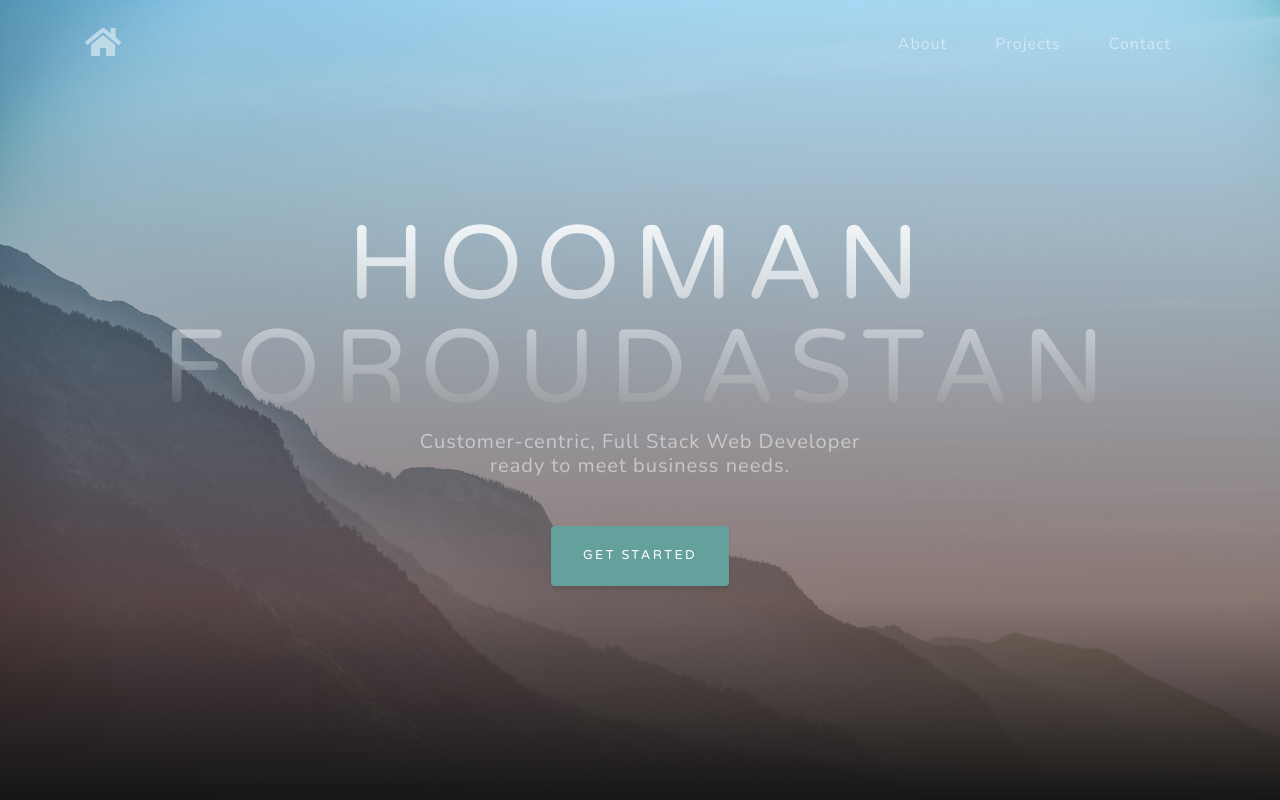
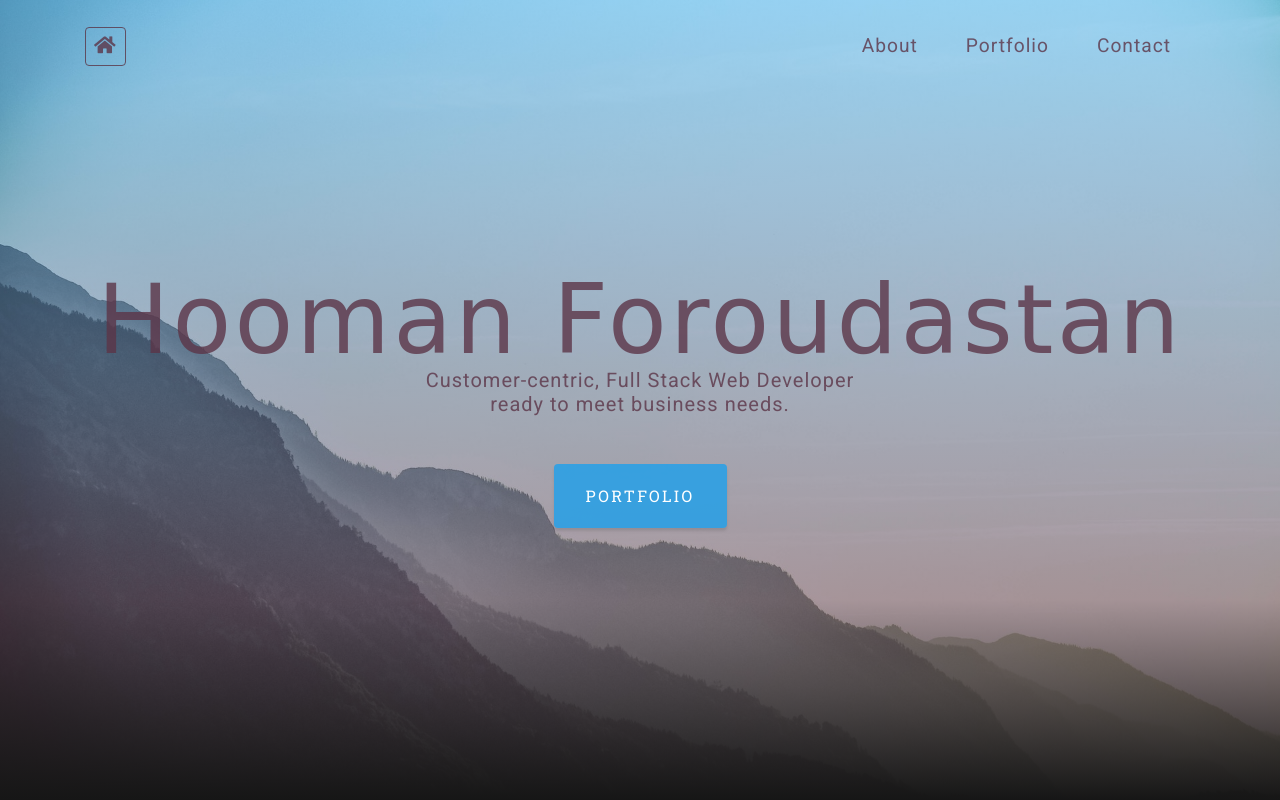
Before and after one commit to hoomanfor/old-portfolio, a plain HTML site: page index.html in a window 1280 px wide. Shown: the top 800 px of the page. Drawn offline with nearby package versions, Linux system fonts and the light colour scheme; a web font is replaced by a local one.

Commit message:
applied desktop-sized media screen styling to nav and homepage headers

```diff
--- a/css/grayscale.css
+++ b/css/grayscale.css
@@ -5,8 +5,7 @@
  */
 
 #mainNav {
-  min-height: 56px;
-  background-color: rgba(255, 255, 255, .4);
+  background-color: rgba(255, 255, 255, 0);
 }
 
 #mainNav .navbar-toggler {
@@ -21,10 +20,17 @@
 }
 
 #mainNav .navbar-brand {
-  color: rgba(255, 255, 255, 0.5);
-  font-weight: 700;
-  padding: 0;
-  font-size: 2rem;
+  color: rgba(91, 53, 71, .8);
+  border: 1px solid rgba(91, 53, 71, .8);
+  border-radius: .25rem;
+  padding: 0.25rem .5rem;
+  font-size: 1.2rem;
+  transition: 0.3s;
+}
+
+#mainNav .navbar-brand:hover {
+  color: rgba(255, 255, 255, .5);
+  border: 1px solid rgba(255, 255, 255, .5);
 }
 
 #mainNav .navbar-nav .nav-item:hover {
@@ -47,16 +53,16 @@
     transition: background-color 0.3s ease-in-out;
   }
   #mainNav .navbar-brand {
-    padding: .5rem 0;
-    color: rgba(255, 255, 255, 0.5);
+    /* something */
   }
   #mainNav .nav-link {
-    transition: none;
+    font-size: 1.2rem;
+    transition: 0.3s;
     padding: 2rem 1.5rem;
-    color: rgba(255, 255, 255, 0.5);
+    color: rgba(91, 53, 71, .8);
   }
   #mainNav .nav-link:hover {
-    color: rgba(255, 255, 255, 0.75);
+    color: rgba(255, 255, 255, 0.5);
   }
   #mainNav .nav-link:active {
     color: white;
@@ -92,7 +98,7 @@
   min-height: 35rem;
   padding: 15rem 0;
   /* background: linear-gradient(to bottom, rgba(22, 22, 22, 0.3) 0%, rgba(95, 65, 65, 0.7) 75%, #161616 100%), url("../img/bg-masthead-d.jpg"); */
-  background: linear-gradient(to bottom, rgba(71, 178, 241, .4) 0%, rgba(95, 65, 65, 0.7) 75%, #161616 100%), url("../img/bg-masthead-e.jpg");
+  background: linear-gradient(to bottom, rgba(71, 178, 241, .5) 0%, rgba(91, 53, 71, .5) 75%, #161616 100%), url("../img/bg-masthead-e.jpg");
   background-position: center;
   background-repeat: no-repeat;
   background-attachment: scroll;
@@ -100,18 +106,25 @@
 }
 
 .masthead h1 {
-  font-family: 'Varela Round';
+  font-family: 'Bellota', cursive;
   font-size: 2.5rem;
   line-height: 2.5rem;
   letter-spacing: 0.8rem;
-  background: -webkit-linear-gradient(rgba(255, 255, 255, 0.9), rgba(255, 255, 255, 0));
-  -webkit-text-fill-color: transparent;
-  -webkit-background-clip: text;
+  color: rgba(91, 53, 71, .8);
 }
 
 .masthead h2 {
+  color: rgba(91, 53, 71, .8);
   max-width: 20rem;
   font-size: 1rem;
+}
+
+/* Temporary Fix for iPhone X Vertical White Bar Artifact */
+@media (max-width: 768px) {
+  .masthead h1,
+  .masthead h2 {
+    font-size: 10px;
+  }
 }
 
 @media (min-width: 768px) {
@@ -127,9 +140,9 @@
     padding: 0;
   }
   .masthead h1 {
-    font-size: 6.5rem;
-    line-height: 6.5rem;
-    letter-spacing: 0.8rem;
+    font-size: 6rem;
+    line-height: 6rem;
+    letter-spacing: 0.2rem;
   }
   .masthead h2 {
     max-width: 30rem;
@@ -140,23 +153,23 @@
 .btn {
   box-shadow: 0 0.1875rem 0.1875rem 0 rgba(0, 0, 0, 0.1) !important;
   padding: 1.25rem 2rem;
-  font-family: 'Varela Round';
-  font-size: 80%;
+  font-family: 'Roboto Slab', serif;
+  font-size: 1rem;
   text-transform: uppercase;
   letter-spacing: .15rem;
   border: 0;
 }
 
 .btn-primary {
-  background-color: #64a19d;
+  background-color: rgba(29, 161, 237, .8);
 }
 
 .btn-primary:hover {
-  background-color: #4f837f;
+  background-color: rgba(29, 161, 237, .4);
 }
 
 .btn-primary:focus {
-  background-color: #4f837f;
+  background-color: rgba(29, 161, 237, .4);
   color: white;
 }
 
@@ -269,7 +282,7 @@
 }
 
 body {
-  font-family: 'Nunito';
+  font-family: 'Roboto', sans-serif;
   letter-spacing: 0.0625em;
 }
 
@@ -297,3 +310,10 @@ a:focus, a:hover {
 footer {
   padding: 5rem 0;
 }
+
+/* Google Fonts
+----
+font-family: 'Roboto', sans-serif;
+font-family: 'Roboto Slab', serif;
+font-family: 'Bellota', cursive;
+---- */
--- a/index.html
+++ b/index.html
@@ -17,6 +17,7 @@
   <link href="vendor/fontawesome-free/css/all.min.css" rel="stylesheet">
   <link href="https://fonts.googleapis.com/css?family=Varela+Round" rel="stylesheet">
   <link href="https://fonts.googleapis.com/css?family=Nunito:200,200i,300,300i,400,400i,600,600i,700,700i,800,800i,900,900i" rel="stylesheet">
+  <link href="https://fonts.googleapis.com/css?family=Bellota|Roboto|Roboto+Slab&display=swap" rel="stylesheet">
 
   <!-- Custom styles for this template -->
   <link href="css/grayscale.css" rel="stylesheet">
@@ -30,7 +31,7 @@
     <div class="container">
       <a class="navbar-brand js-scroll-trigger" href="#page-top"><i class="fas fa-home"></i></a>
       <button class="navbar-toggler navbar-toggler-right" type="button" data-toggle="collapse" data-target="#navbarResponsive" aria-controls="navbarResponsive" aria-expanded="false" aria-label="Toggle navigation">
-        Menu
+
         <i class="fas fa-bars"></i>
       </button>
       <div class="collapse navbar-collapse" id="navbarResponsive">
@@ -39,7 +40,7 @@
             <a class="nav-link js-scroll-trigger" href="#about">About</a>
           </li>
           <li class="nav-item">
-            <a class="nav-link js-scroll-trigger" href="#projects">Projects</a>
+            <a class="nav-link js-scroll-trigger" href="#projects">Portfolio</a>
           </li>
           <li class="nav-item">
             <a class="nav-link js-scroll-trigger" href="#signup">Contact</a>
@@ -53,9 +54,9 @@
   <header class="masthead">
     <div class="container d-flex h-100 align-items-center">
       <div class="mx-auto text-center">
-        <h1 class="mx-auto my-0 text-uppercase">Hooman Foroudastan</h1>
-        <h2 class="text-white-50 mx-auto mt-2 mb-5">Customer-centric, Full Stack Web Developer ready to meet business needs.</h2>
-        <a href="#about" class="btn btn-primary js-scroll-trigger">Get Started</a>
+        <h1 class="mx-auto my-0">Hooman Foroudastan</h1>
+        <h2 class="mx-auto mb-5">Customer-centric, Full Stack Web Developer ready to meet business needs.</h2>
+        <a href="#about" class="btn btn-primary js-scroll-trigger">Portfolio</a>
       </div>
     </div>
   </header>
```
